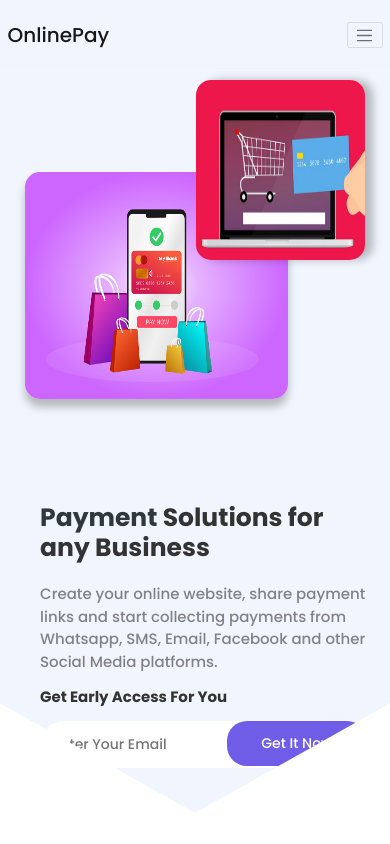
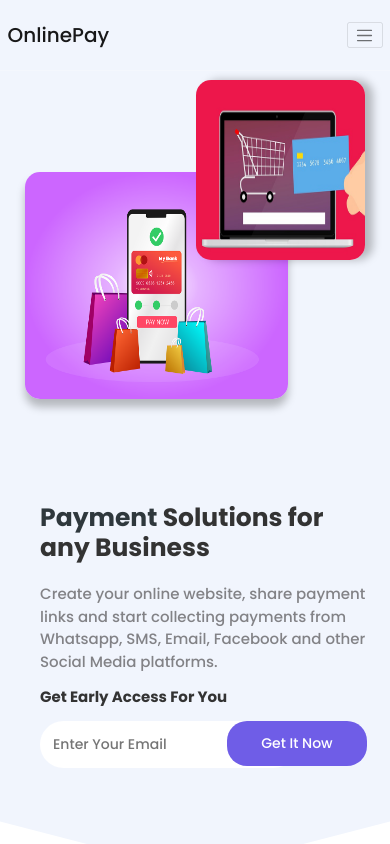
Before and after one commit to gautam2021/OnlinePay, a React (Create React App) app: page / in a window 390 px wide. Shown: the top 844 px of the page. Built offline with nearby package versions, Linux system fonts and the light colour scheme.

Commit message:
changes clip-path

```diff
--- a/src/index.css
+++ b/src/index.css
@@ -622,7 +622,8 @@ footer .fontawesome-style {
       /* clip-path: none; */
        /* clip-path: none; */
       /* clip-path: polygon(100% 0%, 100% 89%, 50% 95%, 0 89%, 0 0); */
-
+      clip-path: polygon(100% 0%, 100% 89%, 50% 95%, 0 89%, 0 0);
+      /* height: 90vh; */
       margin-bottom: 7rem;
     }
 
```
